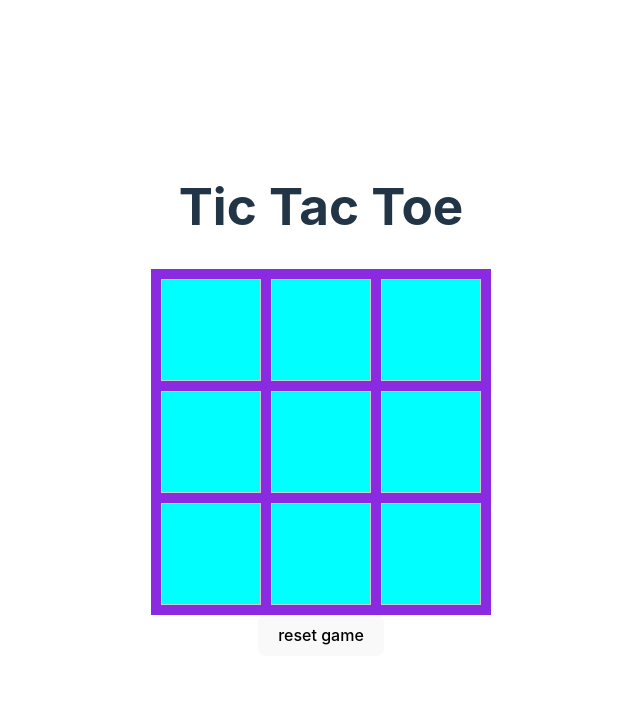
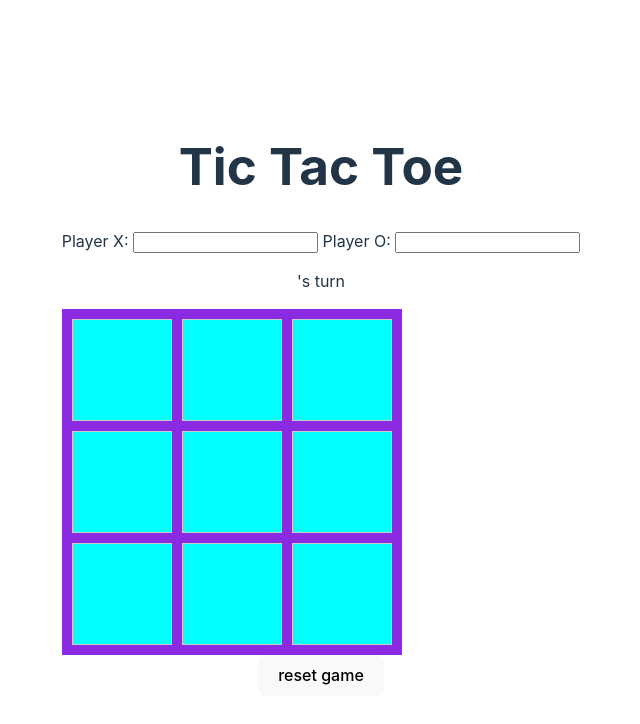
Before and after one commit to jessworks/fed23-tictactoe, a Vue app: page / in a window 1280 px wide. Shown: the top 724 px of the page, without its empty margins (319-959 px from the left). Built offline with nearby package versions, Linux system fonts and the light colour scheme.

Commit message:
feat: TicTacToe.vue: add palyer names and show player name for each turn

```diff
--- a/src/components/TicTacToe.vue
+++ b/src/components/TicTacToe.vue
@@ -3,6 +3,8 @@ import { ref } from 'vue';
 
 const grid = ref(Array(9).fill(""));
 const currentPlayer = ref("X");
+const playerX = ref("");
+const playerO = ref("");
 
 function handleClick(i: number) {
   console.log(`cell ${i} clicked`);
@@ -22,6 +24,19 @@ function resetGame() {
 
 
 <template>
+  <div class="add-players">
+    <label>
+      Player X:
+      <input v-model="playerX" />
+    </label>
+    <label>
+      Player O:
+      <input v-model="playerO" />
+    </label>
+  </div>
+
+  <p>{{ currentPlayer === "X" ? playerX : playerO }}'s turn </p>
+
   <div class="grid">
     <div v-for="(cell, i) in grid" :key="i" class="cell" @click="handleClick(i)">
       {{ cell }}
```
